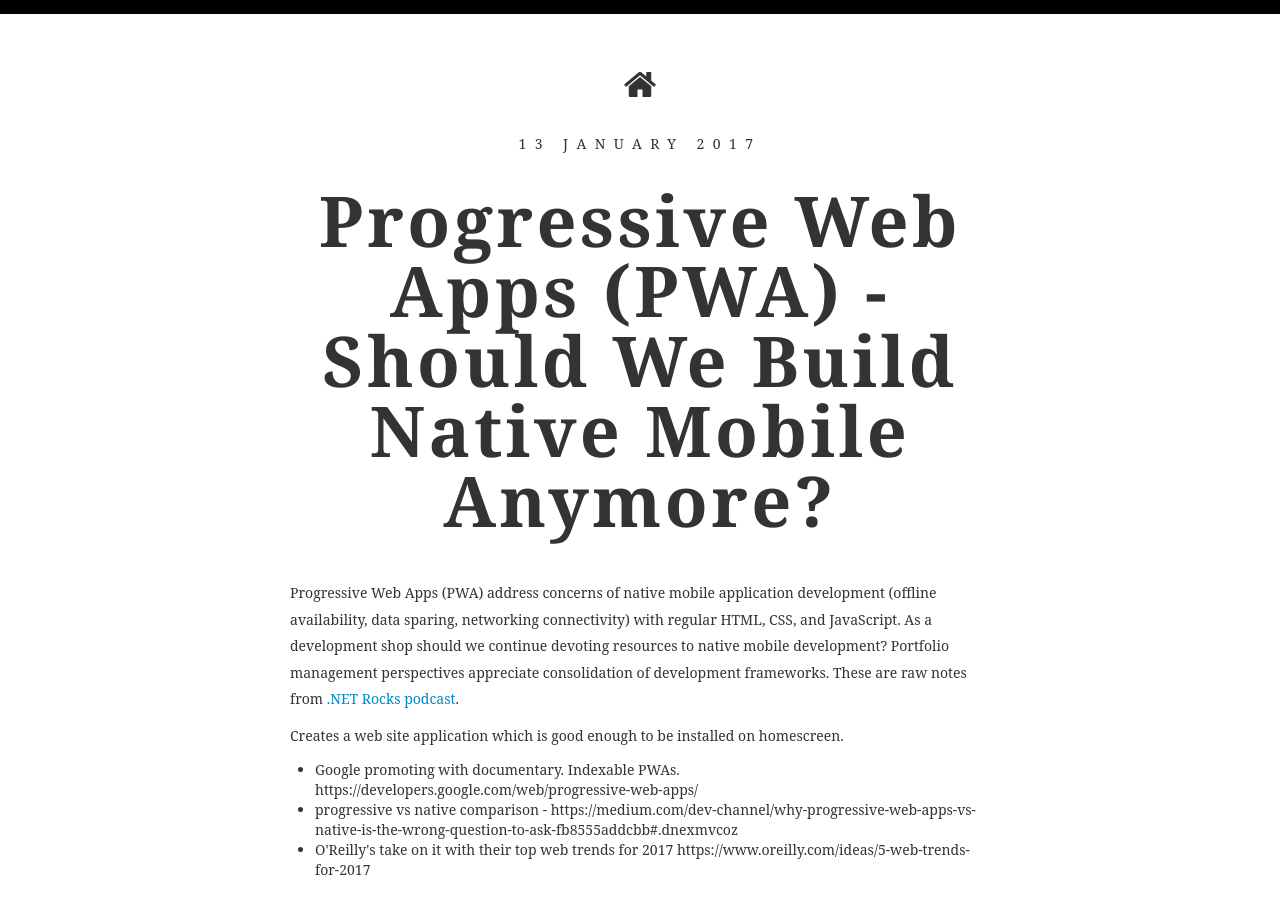
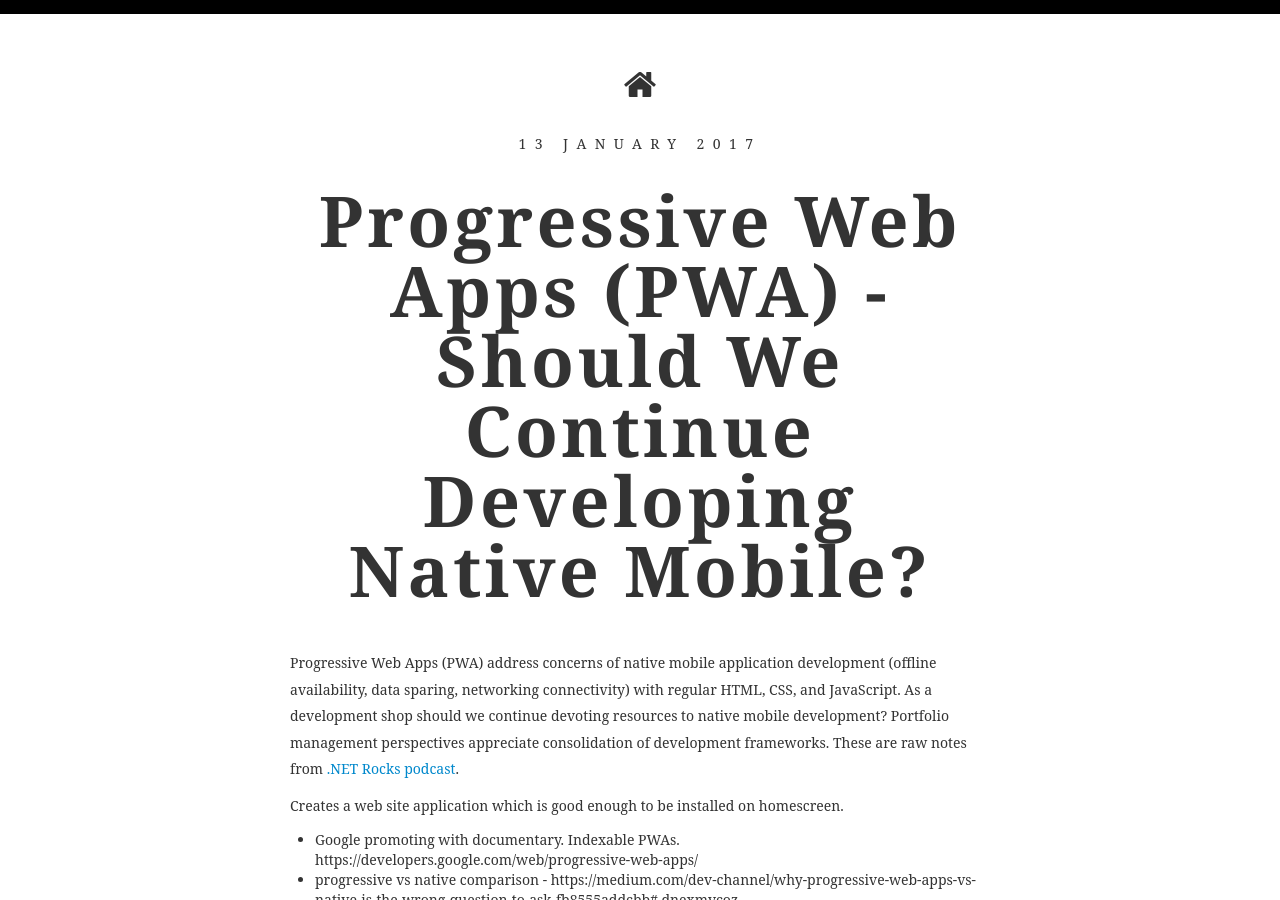
Before and after one commit to MarkHughen/MarkHughen.github.io, a Jekyll site: the page built from _posts/2017-01-13-ProgressiveWebApps.md, in a window 1280 px wide and 900 px high. Built offline with Jekyll 4.4.1, drawn with Linux system fonts in a browser that asks for light colours; nearby versions of some CDN libraries; some web fonts are replaced.

Commit message:
Update 2017-01-13-ProgressiveWebApps.md

```diff
--- a/_posts/2017-01-13-ProgressiveWebApps.md
+++ b/_posts/2017-01-13-ProgressiveWebApps.md
@@ -1,6 +1,6 @@
 ---
 layout: post_page
-title: Progressive Web Apps (PWA) - Should We Build Native Mobile Anymore?
+title: Progressive Web Apps (PWA) - Should We Continue Developing Native Mobile?
 date: 2017-01-13
 tags: Programming
 ---
```
